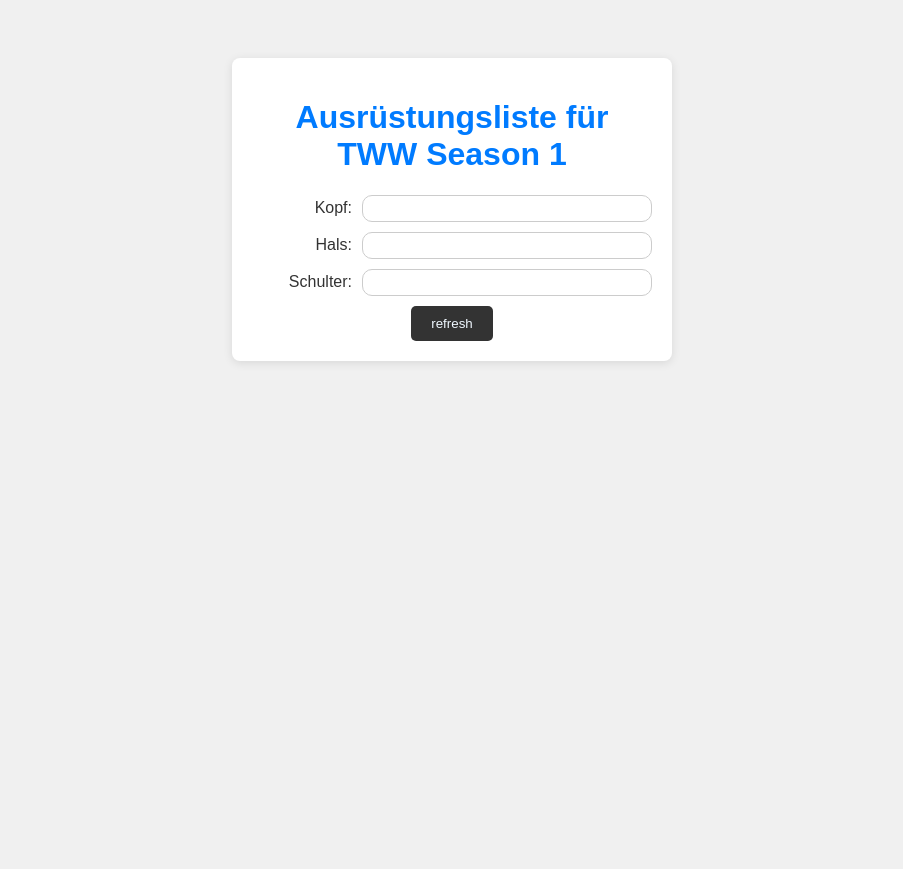
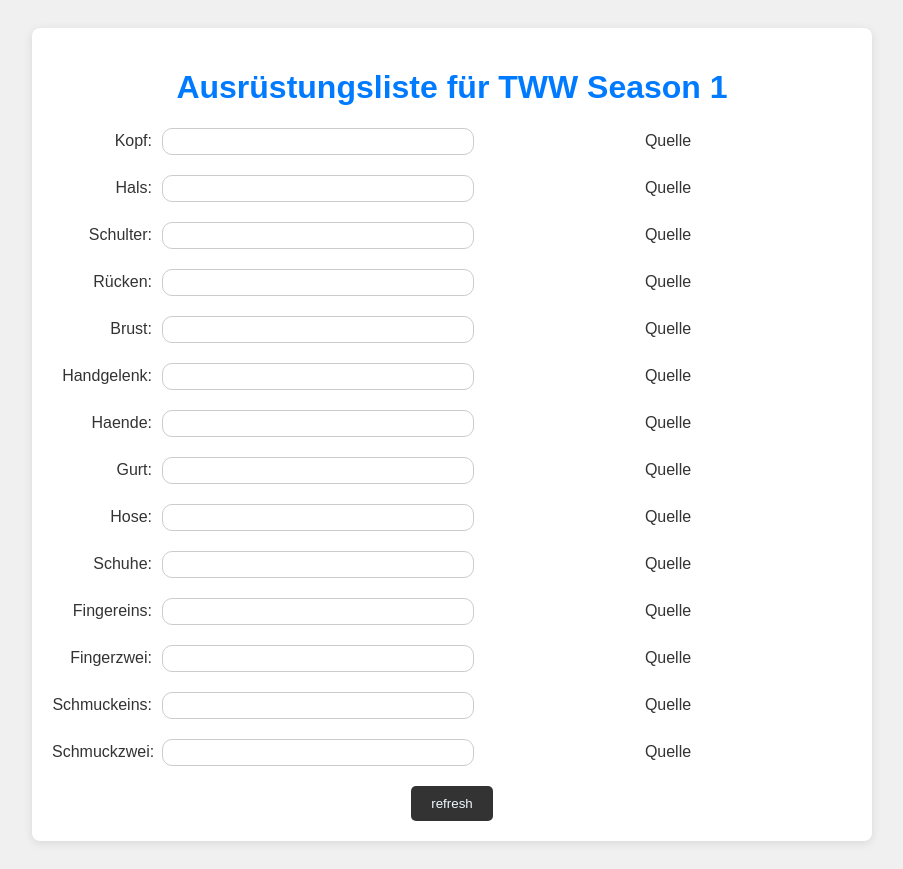
Before and after one commit to Tawes21/Projekt, a Flask app: page / in a window 1280 px wide. Shown: the whole page, without its empty margins (188-1091 px from the left). Before the commit the page ends 363 px from the top, so only its background shows below. Run offline with Flask 3, Linux system fonts and the light colour scheme.

Commit message:
For schleife eingabaut

```diff
--- a/Frontend/app.py
+++ b/Frontend/app.py
@@ -4,8 +4,24 @@ app = Flask(__name__)
 
 
 @app.route("/")
-def home():
-    return render_template("index.html")
+def index():
+    items = [
+        "Kopf",
+        "Hals",
+        "Schulter",
+        "Rücken",
+        "Brust",
+        "Handgelenk",
+        "Haende",
+        "Gurt",
+        "Hose",
+        "Schuhe",
+        "Fingereins",
+        "Fingerzwei",
+        "Schmuckeins",
+        "Schmuckzwei",
+    ]
+    return render_template("index.html", items=items)
 
 
 if __name__ == "__main__":
--- a/Frontend/static/styles.css
+++ b/Frontend/static/styles.css
@@ -3,7 +3,7 @@ body {
     background-color: #f0f0f0;
     color: #333;
     text-align: center;
-    padding: 50px;
+    padding: 20px;
 }
 
 h1 {
@@ -11,7 +11,7 @@ h1 {
 }
 
 .container {
-    max-width: 400px;
+    max-width: 800px;
     margin: auto;
     background: white;
     padding: 20px;
@@ -19,25 +19,32 @@ h1 {
     box-shadow: 0 2px 10px rgba(0, 0, 0, 0.1);
 }
 
-input,
-textarea {
-    flex: 1;
+.slot-container {
+    display: flex;
+    align-items: center;
+    justify-content: space-between;
+    margin-bottom: 20px;
+}
+
+.slot-container label {
+    margin-right: 10px;
+    width: 100px;
+    text-align: right;
+}
+
+input {
+    width: 300px;
     padding: 5px;
     border: 1px solid #ccc;
     border-radius: 10px;
+    margin-bottom: 0;
+
 }
 
-.slots {
-    display: flex;
-    margin-bottom: 10px;
-    text-align: right;
-    align-items: center;
-}
-
-.slots label {
-    display: inline;
-    width: 100px;
-    margin-right: 10px;
+.zweiteslabel {
+    flex: 1;
+    margin-left: 10px;
+    text-align: center;
 }
 
 .submit-button {
--- a/Frontend/templates/index.html
+++ b/Frontend/templates/index.html
@@ -11,18 +11,14 @@
         <div class='container'>
             <h1>Ausrüstungsliste für TWW Season 1</h1>
             <form action="/submit" method="post">
-                <div class="slots">
-                    <label for="Kopf">Kopf:</label>
-                    <input type="text" id="Slot1" name="Kopf" required>
+                {% for item in items %}
+                <div class="slot-container">
+                    <label for="Slot_{{ loop.index }}">{{ item }}:</label>
+                    <input type="text" id="Slot_{{ loop.index }}"
+                        name="Item_{{ loop.index }}" required>
+                    <div class="zweiteslabel">Quelle</div>
                 </div>
-                <div class="slots">
-                    <label for="Hals">Hals:</label>
-                    <input type="text" id="Slot2" name="Hals" required>
-                </div>
-                <div class="slots">
-                    <label for="schulter">Schulter:</label>
-                    <input type="text" id="Slot3" name="Schulter" required>
-                </div>
+                {% endfor %}
                 <button type="submit" class="submit-button">refresh</button>
             </form>
         </div>
```
